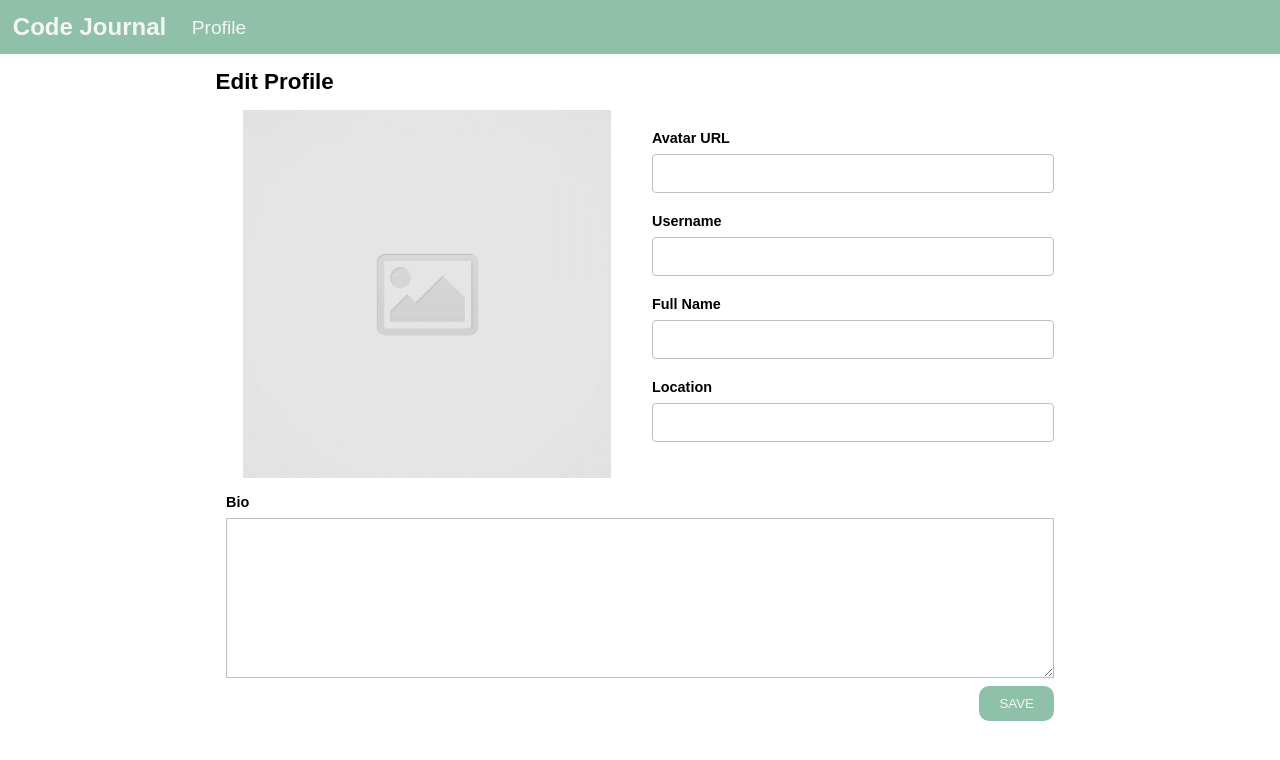
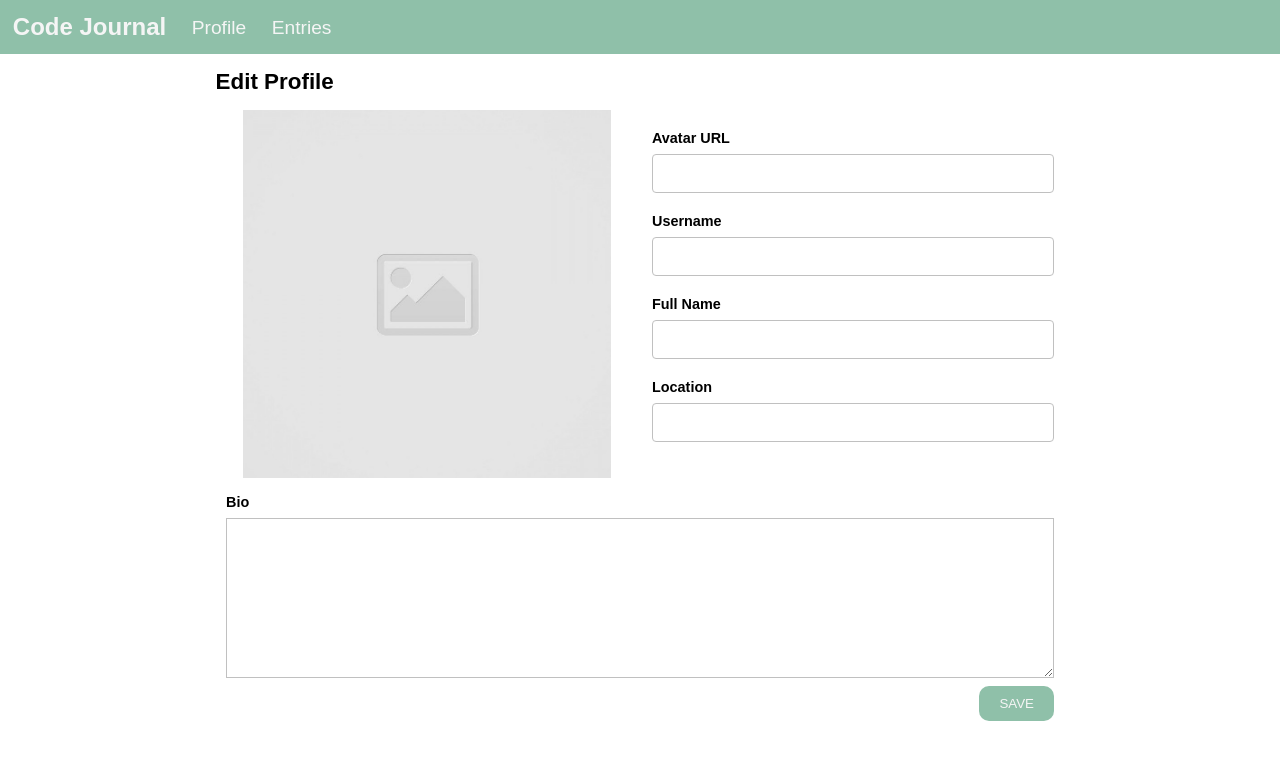
Before and after one commit to DeanVo/code-journal, a website: page index.html in a window 1280 px wide. Drawn offline with Linux system fonts and the light colour scheme; a web font is replaced by a local one.

Commit message:
added div[data-view='entries'] to HTML. added link to navbar to show 'entries' view #4

```diff
--- a/index.html
+++ b/index.html
@@ -18,6 +18,7 @@
   <header class="row">
     <h1 class="top-header">Code Journal</h1>
     <a href="#" data-view="profile" class="top-header profile-link">Profile</a>
+    <a href="#" class="top-header profile-link">Entries</a>
   </header>
   <main>
     <div data-view="edit-profile" class="hidden">
@@ -61,6 +62,7 @@
     </div>
 
     <div data-view="profile"></div>
+    <div data-view="entries"></div>
 
 
 
```
